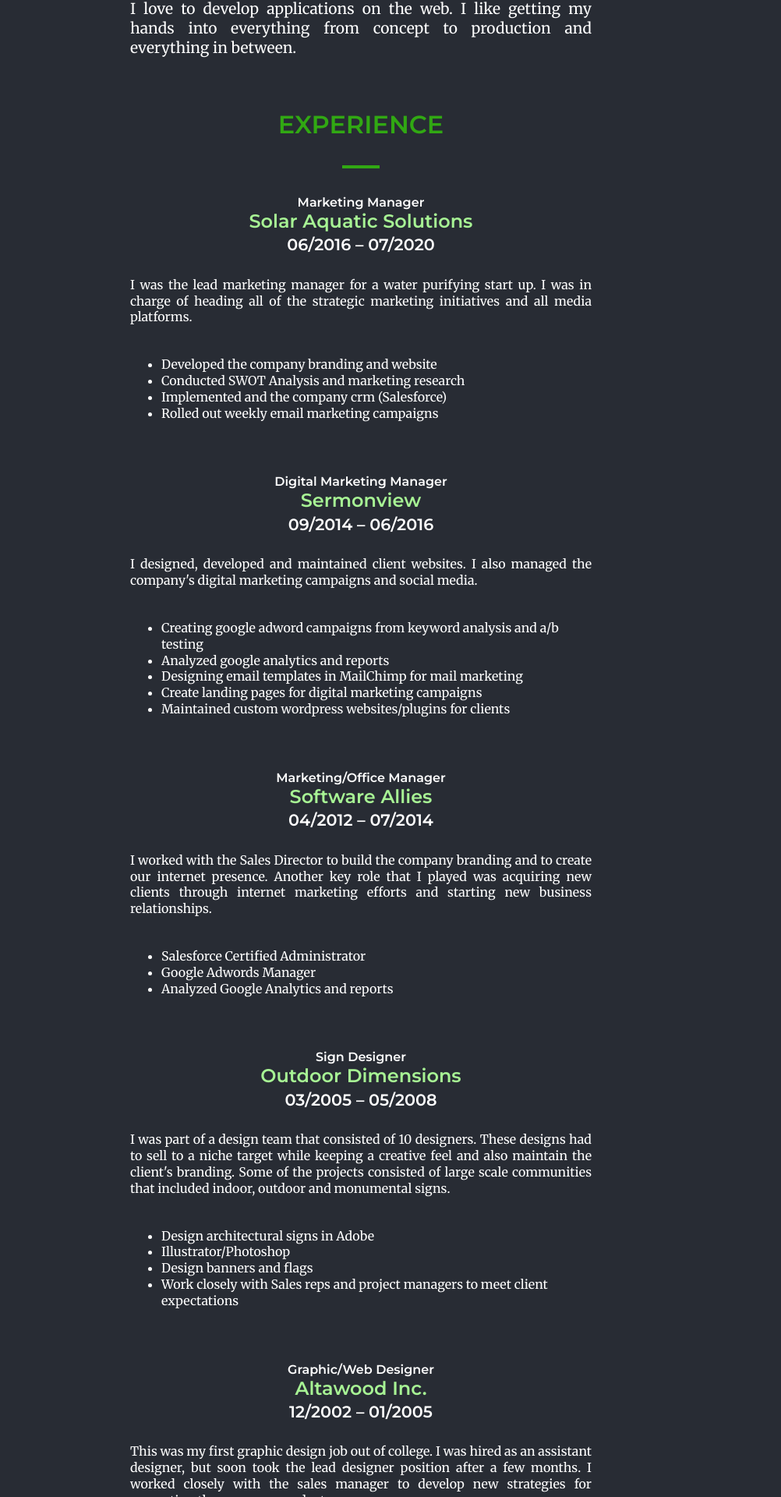
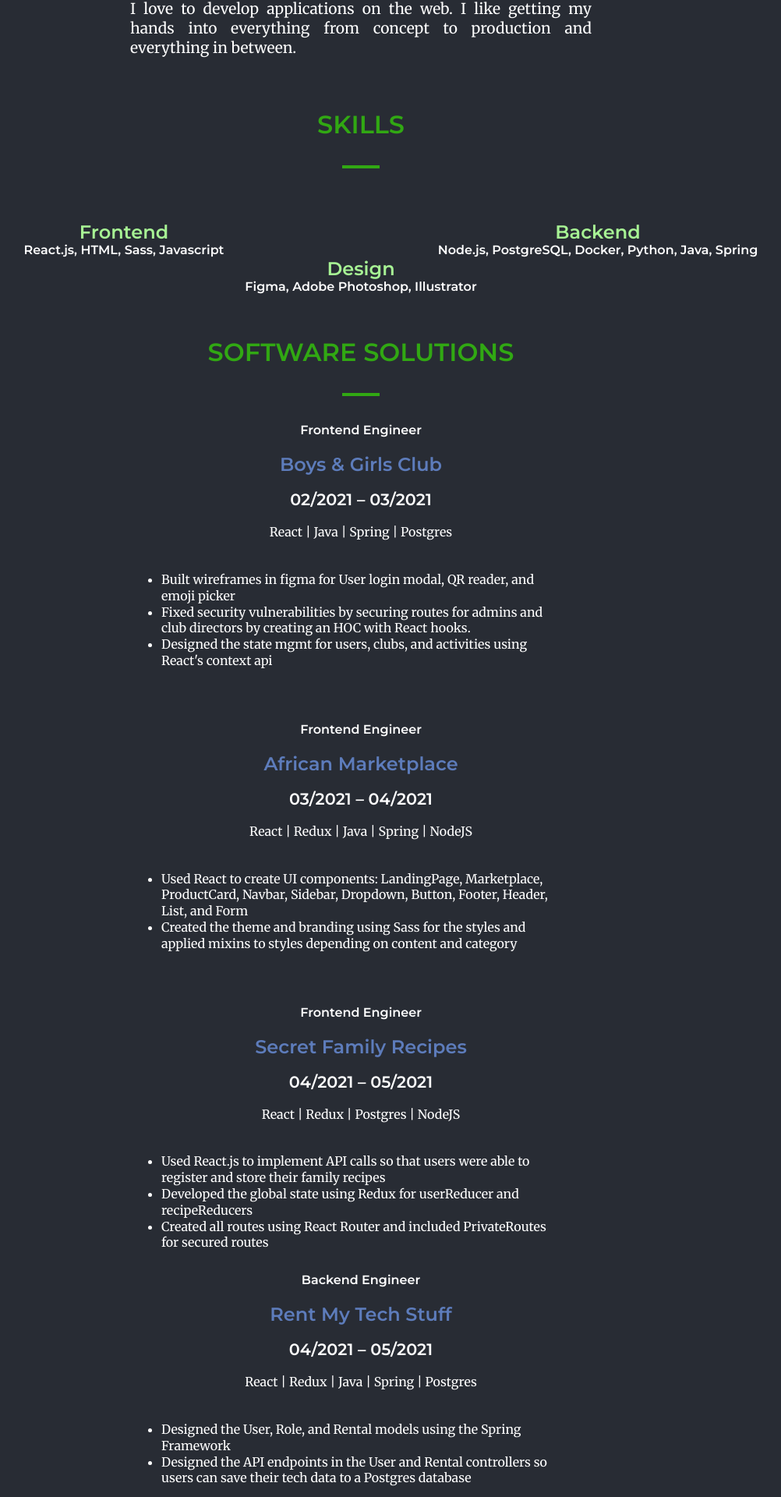
Before and after one commit to pak11273/portfolio, a React (Create React App) app: page /#/cv in a window 1280 px wide. Shown: the part 187-2107 px from the top of the page at 78% size, without its empty margins (177-1179 px from the left). Built offline with nearby package versions, Linux system fonts and the light colour scheme.

Commit message:
updates cv

```diff
--- a/src/assets/scss/pages/_cv.scss
+++ b/src/assets/scss/pages/_cv.scss
@@ -112,3 +112,12 @@
 .cv__section__copy {
   margin-top: 30px;
 }
+
+#center_text {
+  margin: 20px 0;
+  text-align: center;
+}
+
+.github {
+  margin: 20px;
+}
--- a/src/pages/cv.js
+++ b/src/pages/cv.js
@@ -1,4 +1,20 @@
-import React from "react"
+import React from "react";
+
+// Education
+// Lambda School, Full Stack Development						        Jan 2021 - June 2021
+// An online school for full stack web development and data science
+
+// Westwood College, Graphic Design						     Sept 2000 - June 2002
+// An art college for graphic and multimedia design
+
+// Work Experience
+// Marketing Mgr, SolarAquatic Solutions - Frisco, TX		                                     June 2016 - Jan 2021
+// Created and maintained company branding, catalog, website, stationery
+// Created email campaigns using mailChimp and hosted information webinars
+
+// Digital Media Mgr, Sermonview - Vancouver, WA                                                                   Jan 2018 - Sept 2020
+// Created and maintained G/A campaigns and generated monthly G/A reports
+// Created and maintained custom wordpress websites/plugins for clients
 
 const CV = () => {
   return (
@@ -10,8 +26,134 @@
       </section>
       <section className="cv__section row center-xs">
         <p className="col-xs-8 col-md-6">
-          I love to develop applications on the web. I like getting my hands into everything from concept to production and everything in between.
+          I love to develop applications on the web. I like getting my hands
+          into everything from concept to production and everything in between.
         </p>
+      </section>
+      <section className="cv__section row center-xs">
+        <div className="col-md-6 col-xs-8">
+          <h5 className="categories">Skills</h5>
+          <div className="pin" />
+        </div>
+      </section>
+      <section className="cv__section row center-xs">
+        <div className="col-md-6 col-xs-8">
+          <p className="cv__company">Frontend</p>
+          <h6 className="cv_section__title">
+            React.js, HTML, Sass, Javascript
+          </h6>
+        </div>
+        <div className="col-md-6 col-xs-8">
+          <p className="cv__company">Backend</p>
+          <h6 className="cv_section__title">
+            Node.js, PostgreSQL, Docker, Python, Java, Spring
+          </h6>
+        </div>
+        <div className="col-md-6 col-xs-8">
+          <p className="cv__company">Design</p>
+          <h6 className="cv_section__title">
+            Figma, Adobe Photoshop, Illustrator
+          </h6>
+        </div>
+      </section>
+      <section className="cv__section row center-xs">
+        <div className="col-md-6 col-xs-8">
+          <h5 className="categories">Software Solutions</h5>
+          <div className="pin" />
+          <h6 className="cv_section__title">Frontend Engineer</h6>
+          <p className="cv__company github">
+            <a href="https://github.com/Lambda-School-Labs/bg-emotion-tracker-fe-b">
+              Boys & Girls Club
+            </a>
+          </p>
+          <h6 className="cv__date">02/2021 – 03/2021</h6>
+          <p id="center_text">React | Java | Spring | Postgres</p>
+          <ul>
+            <li>
+              Built wireframes in figma for User login modal, QR reader, and
+              emoji picker
+            </li>
+            <li>
+              Fixed security vulnerabilities by securing routes for admins and
+              club directors by creating an HOC with React hooks.
+            </li>
+            <li>
+              Designed the state mgmt for users, clubs, and activities using
+              React's context api
+            </li>
+          </ul>
+        </div>
+      </section>
+      <section className="cv__section row center-xs">
+        <div className="col-md-6 col-xs-8">
+          <h6 className="cv_section__title">Frontend Engineer</h6>
+          <p className="cv__company github">
+            <a href="https://github.com/pak11273/marketplace-fe">
+              African Marketplace
+            </a>
+          </p>
+          <h6 className="cv__date">03/2021 – 04/2021</h6>
+          <p id="center_text">React | Redux | Java | Spring | NodeJS</p>
+          <ul>
+            <li>
+              Used React to create UI components: LandingPage, Marketplace,
+              ProductCard, Navbar, Sidebar, Dropdown, Button, Footer, Header,
+              List, and Form
+            </li>
+            <li>
+              Created the theme and branding using Sass for the styles and
+              applied mixins to styles depending on content and category
+            </li>
+          </ul>
+        </div>
+      </section>
+      <section className="cv__section row center-xs">
+        <div className="col-md-6 col-xs-8">
+          <h6 className="cv_section__title">Frontend Engineer</h6>
+          <p className="cv__company github">
+            <a href="https://github.com/pak11273/secret-recipes">
+              Secret Family Recipes
+            </a>
+          </p>
+          <h6 className="cv__date">04/2021 – 05/2021</h6>
+          <p id="center_text">React | Redux | Postgres | NodeJS</p>
+          <ul>
+            <li>
+              Used React.js to implement API calls so that users were able to
+              register and store their family recipes
+            </li>
+            <li>
+              Developed the global state using Redux for userReducer and
+              recipeReducers
+            </li>
+            <li>
+              Created all routes using React Router and included PrivateRoutes
+              for secured routes
+            </li>
+          </ul>
+        </div>
+      </section>
+      <section className="cv__section row center-xs">
+        <div className="col-md-6 col-xs-8">
+          <h6 className="cv_section__title">Backend Engineer</h6>
+          <p className="cv__company github">
+            <a href="https://github.com/Rent-My-Tech-Stuff/java">
+              Rent My Tech Stuff
+            </a>
+          </p>
+          <h6 className="cv__date">04/2021 – 05/2021</h6>
+          <p id="center_text">React | Redux | Java | Spring | Postgres</p>
+          <ul>
+            <li>
+              Designed the User, Role, and Rental models using the Spring
+              Framework
+            </li>
+            <li>
+              Designed the API endpoints in the User and Rental controllers so
+              users can save their tech data to a Postgres database
+            </li>
+          </ul>
+        </div>
       </section>
       <section className="cv__section row center-xs">
         <div className="col-md-6 col-xs-8">
@@ -20,7 +162,11 @@
           <h6 className="cv_section__title">Marketing Manager</h6>
           <p className="cv__company">Solar Aquatic Solutions</p>
           <h6 className="cv__date">06/2016 – 07/2020</h6>
-          <p className="cv__section__copy">I was the lead marketing manager for a water purifying start up. I was in charge of heading all of the strategic marketing initiatives and all media platforms.</p>
+          <p className="cv__section__copy">
+            I was the lead marketing manager for a water purifying start up. I
+            was in charge of heading all of the strategic marketing initiatives
+            and all media platforms.
+          </p>
           <ul>
             <li>Developed the company branding and website</li>
             <li>Conducted SWOT Analysis and marketing research</li>
@@ -39,7 +185,10 @@
             the company's digital marketing campaigns and social media.
           </p>
           <ul>
-            <li>Creating google adword campaigns from keyword analysis and a/b testing</li>
+            <li>
+              Creating google adword campaigns from keyword analysis and a/b
+              testing
+            </li>
             <li>Analyzed google analytics and reports</li>
             <li>Designing email templates in MailChimp for mail marketing</li>
             <li>Create landing pages for digital marketing campaigns</li>
@@ -170,7 +319,7 @@
         </div>
       </section>
     </div>
-  )
-}
+  );
+};
 
-export default CV
+export default CV;
```
